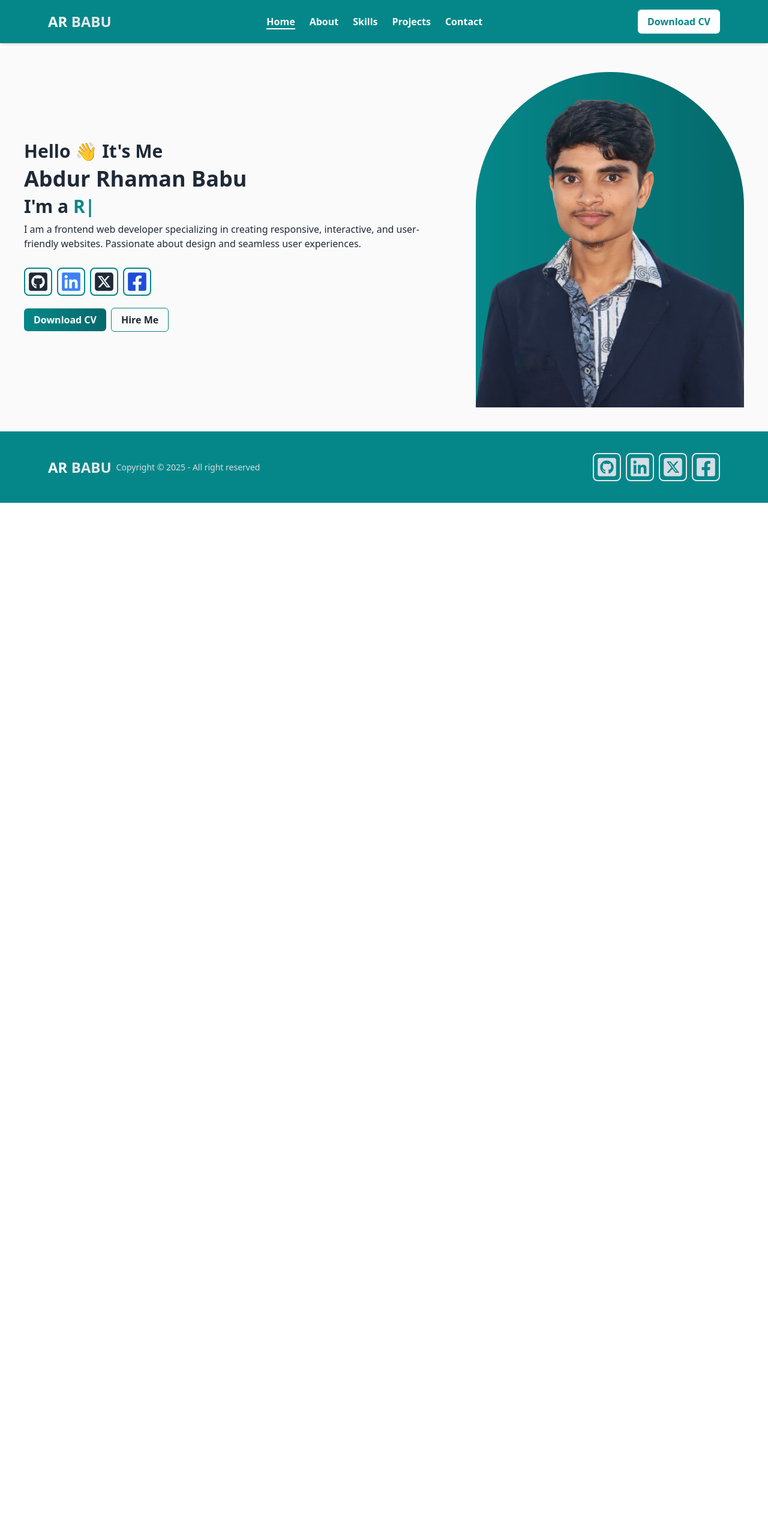
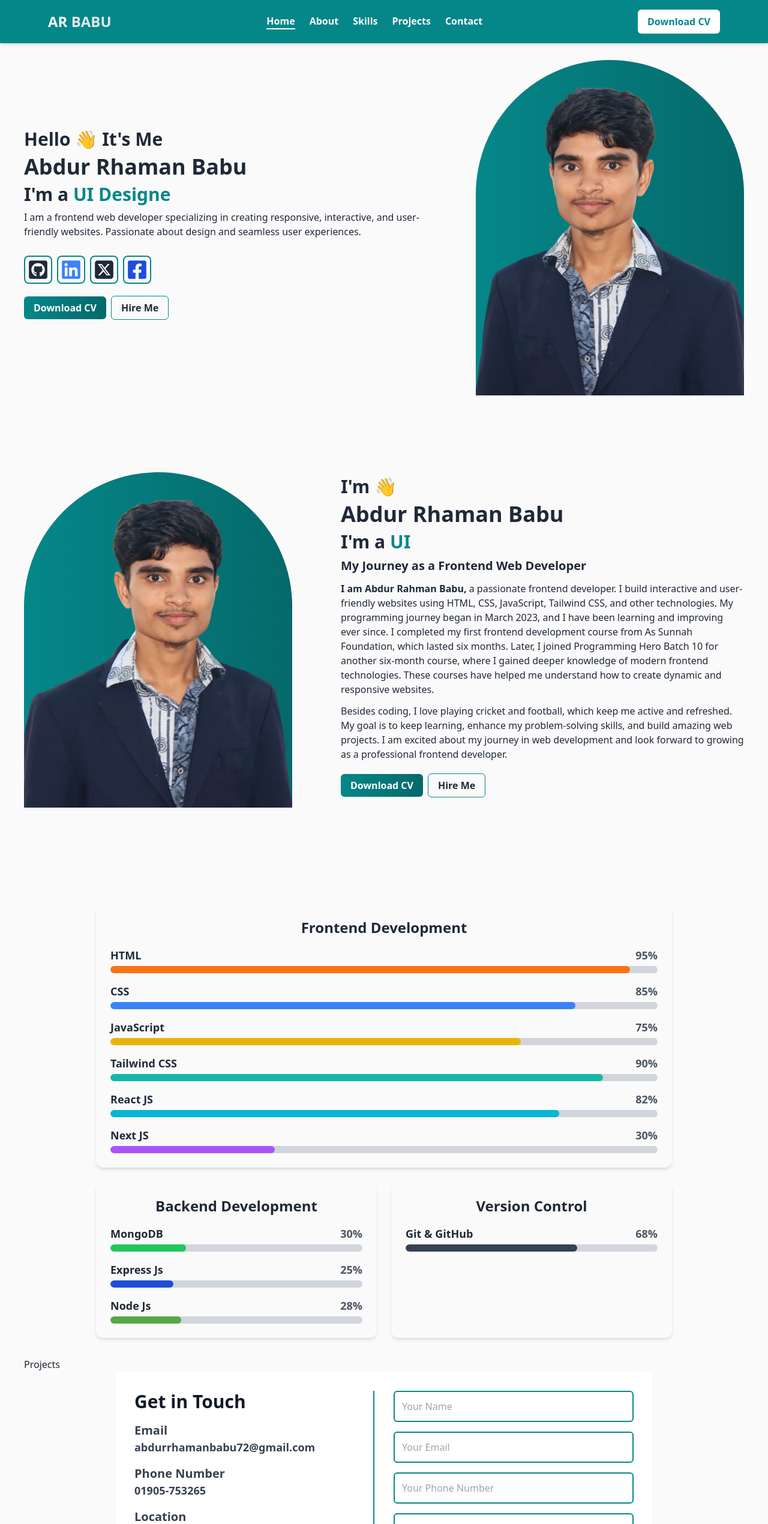
Before and after one commit to abdur-rhaman-babu/my-portfolio, a React (Vite) app: page / in a window 1280 px wide. Shown: the top 2540 px of the page at 60% size. Before the commit the page ends 838 px from the top, so only its background shows below. Built offline with nearby package versions, Linux system fonts and the light colour scheme.

Commit message:
create one page

```diff
--- a/src/Shared/Navbar/Navbar.jsx
+++ b/src/Shared/Navbar/Navbar.jsx
@@ -1,19 +1,44 @@
-import { useState } from "react";
+import { useState, useEffect } from "react";
 import { FaBars, FaTimes } from "react-icons/fa";
-import { Link, NavLink } from "react-router-dom";
+import { Link } from "react-router-dom";
+
 const Navbar = () => {
   const [isOpen, setIsOpen] = useState(false);
+  const [activeSection, setActiveSection] = useState("home");
 
   const toggleMenu = () => {
     setIsOpen(!isOpen);
   };
 
+  const scrollToSection = (id) => {
+    const element = document.getElementById(id);
+    if (element) {
+      const offset = -100;
+      const elementPosition =
+        element.getBoundingClientRect().top + window.scrollY;
+      const offsetPosition = elementPosition + offset;
+
+      setActiveSection(id);
+
+      window.scrollTo({
+        top: offsetPosition,
+        behavior: "smooth",
+      });
+
+
+      setTimeout(() => {
+        setActiveSection(id);
+      }, 600);
+    }
+  };
+
+
   const navLinks = [
-    { name: "Home", path: "/" },
-    { name: "About", path: "/about" },
-    { name: "Skills", path: "/skills" },
-    { name: "Projects", path: "/projects" },
-    { name: "Contact", path: "/contact" },
+    { name: "Home", id: "home" },
+    { name: "About", id: "about" },
+    { name: "Skills", id: "skills" },
+    { name: "Projects", id: "projects" },
+    { name: "Contact", id: "contact" },
   ];
 
   return (
@@ -23,19 +48,16 @@ const Navbar = () => {
           AR <span className="text-gray-200">BABU</span>
         </Link>
 
+        {/* Desktop Navigation */}
         <ul className="hidden lg:flex space-x-6">
           {navLinks.map((link) => (
-            <li key={link.name}>
-              <NavLink
-                to={link.path}
-                className={({ isActive }) =>
-                  `relative text-white font-semibold hover:text-gray-200 transition ${
-                    isActive ? "border-b-2 border-white" : ""
-                  }`
-                }
-              >
-                {link.name}
-              </NavLink>
+            <li
+              onClick={() => scrollToSection(link.id)}
+              className={`relative text-white font-semibold cursor-pointer hover:text-gray-200 transition
+             ${activeSection === link.id ? "border-b-2 border-white" : ""}`}
+              key={link.name}
+            >
+              {link.name}
             </li>
           ))}
         </ul>
@@ -53,22 +75,22 @@ const Navbar = () => {
         </button>
       </div>
 
+      {/* Mobile Navigation */}
       {isOpen && (
         <div className="lg:hidden bg-[#058789] p-4 absolute top-16 left-0 w-full shadow-md">
           <ul className="flex flex-col space-y-4">
             {navLinks.map((link) => (
-              <li key={link.name}>
-                <NavLink
-                  to={link.path}
-                  className={({ isActive }) =>
-                    `text-white text-lg font-semibold block px-4 py-2 rounded transition hover:bg-gray-700 ${
-                      isActive ? "bg-gray-800" : ""
-                    }`
-                  }
-                  onClick={() => setIsOpen(false)}
-                >
-                  {link.name}
-                </NavLink>
+              <li
+                onClick={() => {
+                  scrollToSection(link.id);
+                  setIsOpen(false);
+                }}
+                className={`relative text-white font-semibold cursor-pointer hover:text-gray-200 transition ${
+                  activeSection === link.id ? "border-b-2 border-white" : ""
+                }`}
+                key={link.name}
+              >
+                {link.name}
               </li>
             ))}
           </ul>
--- a/src/components/Main/Main.jsx
+++ b/src/components/Main/Main.jsx
@@ -1,13 +1,22 @@
 import Navbar from "../../Shared/Navbar/Navbar";
 import Footer from "../../Shared/Footer/Footer";
 import { Outlet } from "react-router-dom";
+import About from "../../pages/About/About";
+import Skills from "../../pages/Skills/Skills";
+import Projects from "../../pages/Projects/Projects";
+import Contact from "../../pages/Contact/Contact";
+import Banner from "../../pages/Banner/Banner";
 
 const Main = () => {
   return (
     <div>
       <Navbar />
-      <div className="max-w-7xl lg:mx-auto mt-20 bg-zinc-50 lg:p-10 p-2 md:p-5 -z-50 min-h-[73vh]">
-        <Outlet />
+      <div className="container lg:mx-auto bg-zinc-50 lg:px-10 p-3 md:p-5 -z-50 min-h-[73vh]">
+        <Banner />
+        <About />
+        <Skills />
+        <Projects />
+        <Contact />
       </div>
       <Footer />
     </div>
--- a/src/pages/About/About.jsx
+++ b/src/pages/About/About.jsx
@@ -4,7 +4,7 @@ import { TypeAnimation } from "react-type-animation";
 import banner1 from "../../assets/image/banner1.png";
 const About = () => {
   return (
-    <div className="md:flex items-center gap-5 justify-between md:flex-row">
+    <div id="about" className="md:flex items-center gap-5 justify-between md:flex-row my-32">
       <div className="bg-gradient-to-r from-[#058789] to-[#05696B] rounded-t-full">
         <img src={banner1} alt="" />
       </div>
--- a/src/pages/Banner/Banner.jsx
+++ b/src/pages/Banner/Banner.jsx
@@ -4,7 +4,7 @@ import { FaSquareXTwitter } from "react-icons/fa6";
 import { TypeAnimation } from "react-type-animation";
 const Banner = () => {
   return (
-    <div className="md:flex items-center gap-5 justify-between flex flex-col-reverse md:flex-row">
+    <section id="home" className="md:flex items-center pt-20 gap-5 justify-between flex flex-col-reverse md:flex-row">
       <div className="flex flex-col gap-2 max-w-2xl">
         <h2 className="font-bold text-3xl">Hello 👋 It's Me</h2>
         <h1 className="font-bold text-4xl">Abdur Rhaman Babu</h1>
@@ -81,7 +81,7 @@ const Banner = () => {
       <div className="bg-gradient-to-r from-[#058789] to-[#05696B] rounded-t-full">
         <img src={banner} alt="" />
       </div>
-    </div>
+    </section>
   );
 };
 
--- a/src/pages/Contact/Contact.jsx
+++ b/src/pages/Contact/Contact.jsx
@@ -1,23 +1,9 @@
-import { useState } from "react";
-import { Mail, Phone, MapPin } from "lucide-react";
 const Contact = () => {
-  const [formData, setFormData] = useState({
-    name: "",
-    email: "",
-    message: "",
-  });
-
-  const handleChange = (e) => {
-    setFormData({ ...formData, [e.target.name]: e.target.value });
-  };
-
-  const handleSubmit = (e) => {
-    e.preventDefault();
-    console.log("Form submitted:", formData);
-  };
-
   return (
-    <div className="grid grid-cols-1 md:grid-cols-2 gap-8 p-2 md:p-5 lg:p-8 bg-white rounded-xl shadow-lg max-w-4xl mx-auto">
+    <section
+      id="contact"
+      className="grid grid-cols-1 md:grid-cols-2 gap-8 p-2 md:p-5 lg:p-8 bg-white rounded-xl shadow-sm max-w-4xl mx-auto"
+    >
       <div className="space-y-4 md:border-r-2 border-[#058789]">
         <h2 className="text-3xl font-bold text-gray-900">Get in Touch</h2>
 
@@ -26,7 +12,6 @@ const Contact = () => {
           <p>abdurrhamanbabu72@gmail.com</p>
         </div>
         <div className="text-lg text-gray-700 font-semibold">
-
           <span className="text-xl font-bold">Phone Number</span>
           <p>01905-753265</p>
         </div>
@@ -71,7 +56,7 @@ const Contact = () => {
           Send Message
         </button>
       </form>
-    </div>
+    </section>
   );
 };
 
--- a/src/pages/Home/Home.jsx
+++ b/src/pages/Home/Home.jsx
@@ -2,9 +2,9 @@ import Banner from "../Banner/Banner";
 
 const Home = () => {
     return (
-        <div>
+        <section>
             <Banner/>
-        </div>
+        </section>
     );
 };
 
--- a/src/pages/Projects/Projects.jsx
+++ b/src/pages/Projects/Projects.jsx
@@ -1,8 +1,8 @@
 const Projects = () => {
     return (
-        <div>
+        <section id="projects">
             <h1>Projects</h1>
-        </div>
+        </section>
     );
 };
 
--- a/src/pages/Skills/Skills.jsx
+++ b/src/pages/Skills/Skills.jsx
@@ -47,17 +47,16 @@ const Skills = () => {
   );
 
   return (
-    <div className="max-w-5xl mx-auto md:p-5 lg:p-8 rounded-xl">
+    <section id="skills" className="max-w-5xl mx-auto md:p-5 lg:p-8 rounded-xl">
       <div className="mb-6">
         <SkillSection title="Frontend Development" skills={frontendSkills} />
       </div>
-
 
       <div className="flex flex-col md:flex-row gap-6">
         <SkillSection title="Backend Development" skills={backendSkills} />
         <SkillSection title="Version Control" skills={versionControlSkills} />
       </div>
-    </div>
+    </section>
   );
 };
 
```
Also changed, not shown: src/Routes/Router.jsx (+22 -22 lines). Lines whose indentation alone changed are shown as unchanged.
